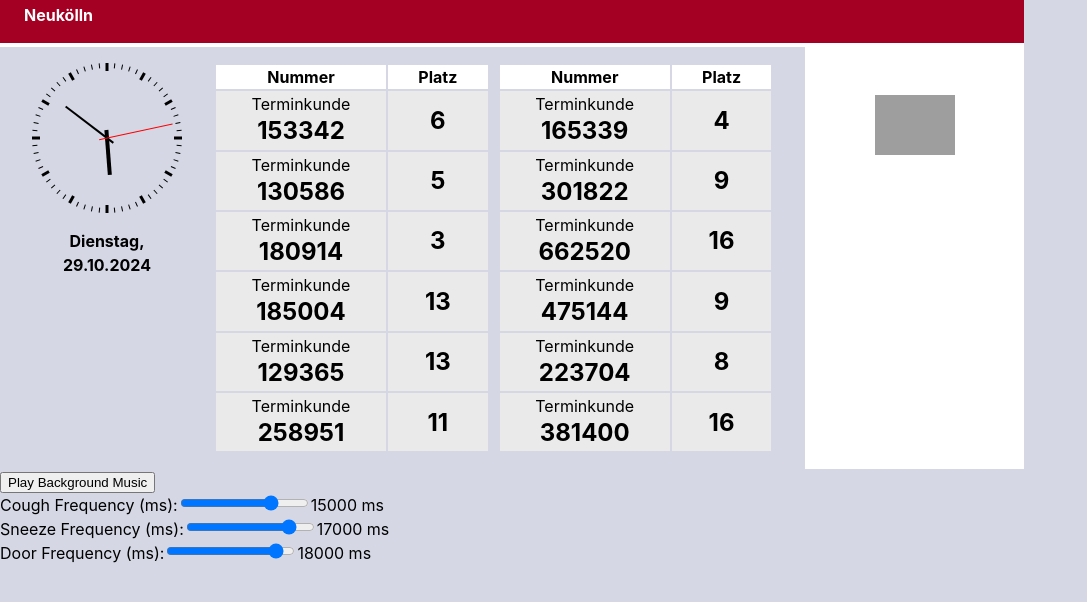
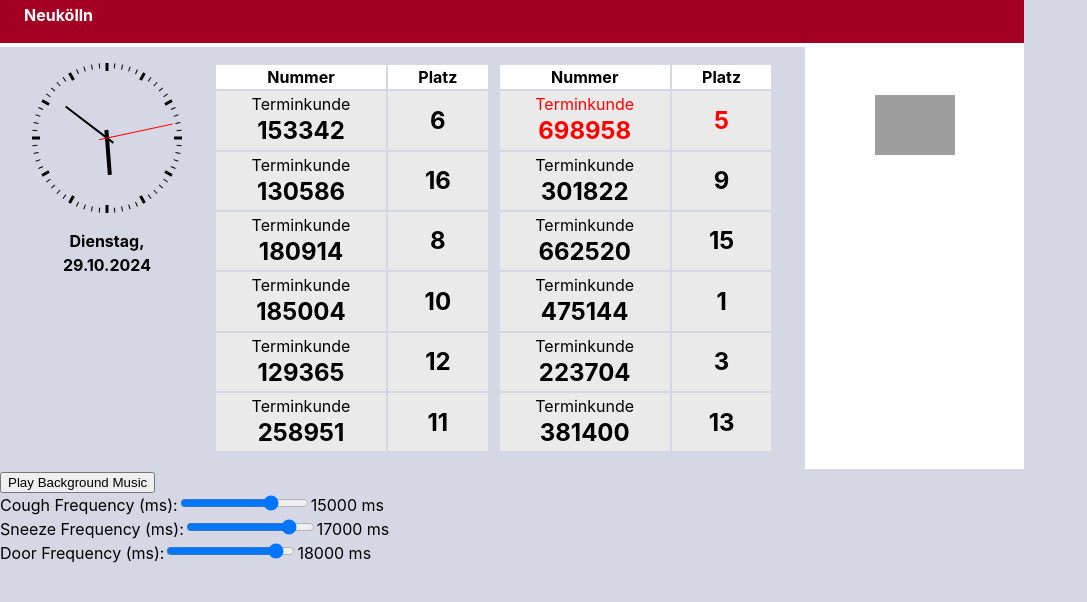
Before and after one commit to social-dist0rtion-protocol/burgeramt-simulator, a React (Vite) app: page / in a window 1280 px wide. Shown: the top 602 px of the page, without its empty margins (0-1087 px from the left). Built offline with nearby package versions, Linux system fonts and the light colour scheme; grey boxes are pictures that could not be loaded.

Commit message:
do not generate the same platz

```diff
--- a/src/TerminTable.tsx
+++ b/src/TerminTable.tsx
@@ -9,13 +9,11 @@ type TerminType = {
 };
 
 export function TerminTable() {
-  const [array1, setArray1] = useState<TerminType[]>(generateTerminArray(6));
-  const [array2, setArray2] = useState<TerminType[]>(generateTerminArray(6));
+  const [termine, setTermine] = useState<TerminType[]>(generateTerminArray(12));
 
   useEffect(() => {
     const interval = setInterval(() => {
-      setArray1((prevArray) => updateRandomElements(prevArray));
-      setArray2((prevArray) => updateRandomElements(prevArray));
+      setTermine((prev) => updateRandomElements(prev));
     }, 1000);
 
     return () => clearInterval(interval); // Cleanup on component unmount
@@ -23,8 +21,8 @@ export function TerminTable() {
 
   return (
     <div className={styles.c}>
-      <Table termine={array1} />
-      <Table termine={array2} />
+      <Table termine={termine.slice(0, 6)} />
+      <Table termine={termine.slice(-6)} />
     </div>
   );
 }
@@ -76,10 +74,15 @@ function generateSecureNumber(min: number, max: number): number {
 
 function generateTerminArray(size: number): TerminType[] {
   const array: TerminType[] = [];
+  const platzPool = Array.from({ length: 16 }, (_, i) => i + 1); // [1, 2, ..., 16]
 
   for (let i = 0; i < size; i++) {
     const number = generateSecureNumber(100000, 700000);
-    const platz = generateSecureNumber(1, 17); // Range for platz: 1 to 16
+
+    // Securely select a unique platz by picking a random index from the platzPool
+    const randomIndex = generateSecureNumber(0, platzPool.length);
+    const platz = platzPool.splice(randomIndex, 1)[0]; // Remove selected platz from the pool
+
     const timestamp = 0;
     array.push({ number, platz, timestamp });
   }
@@ -93,9 +96,27 @@ function updateRandomElements(array: TerminType[]) {
   if (shouldUpdate) {
     const randomIndex = generateSecureNumber(0, array.length);
 
+    // Create a set of all possible platz values
+    const allPlatzValues = new Set<number>(
+      Array.from({ length: 16 }, (_, i) => i + 1)
+    );
+
+    // Remove existing platz values in the array
+    array.forEach((item) => allPlatzValues.delete(item.platz));
+
+    // Convert the available platz values to an array
+    const availablePlatzValues = Array.from(allPlatzValues);
+
+    // Select a random platz from available values
+    const newPlatz =
+      availablePlatzValues[
+        generateSecureNumber(0, availablePlatzValues.length)
+      ];
+
+    // Update the selected item with a unique platz
     array[randomIndex] = {
       number: generateSecureNumber(100000, 700000),
-      platz: generateSecureNumber(1, 17),
+      platz: newPlatz,
       timestamp: Date.now(),
     };
   }
```
